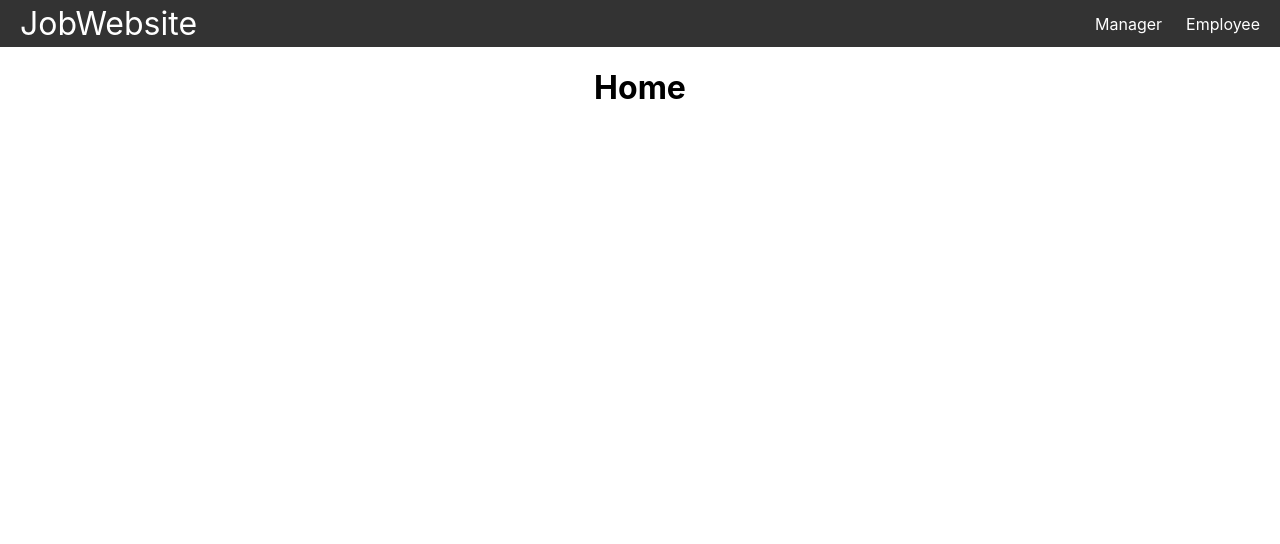
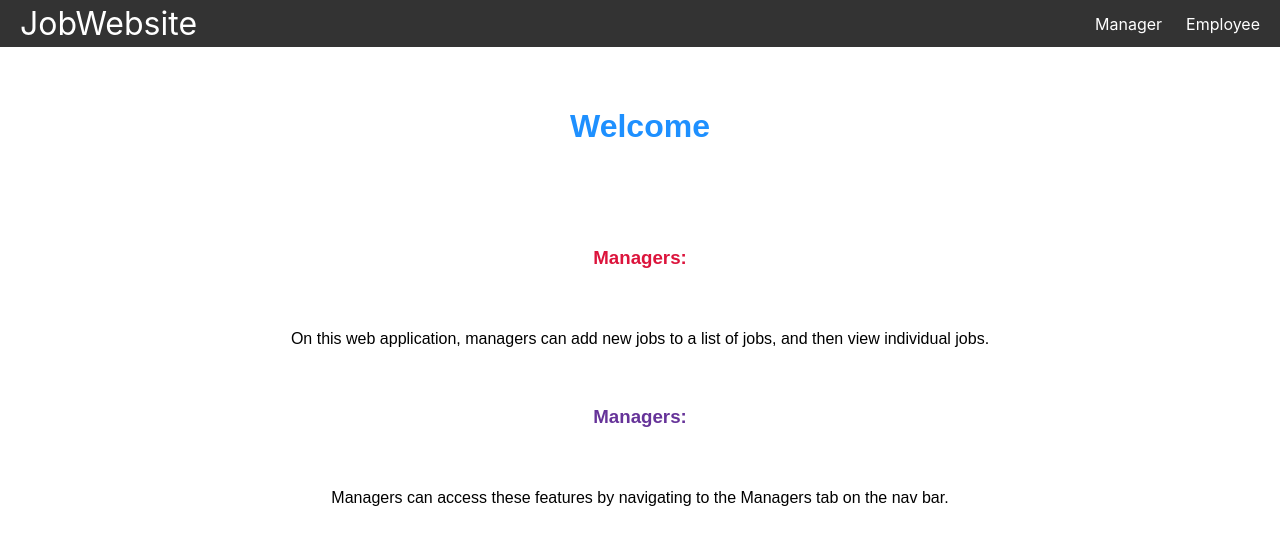
Before and after one commit to weskimo/hiring-app, a React (Create React App) app: page / in a window 1280 px wide. Shown: the top 544 px of the page. Built offline with nearby package versions, Linux system fonts and the light colour scheme.

Commit message:
just added some brief info and text styles to the homepage

```diff
--- a/src/pages/Home.js
+++ b/src/pages/Home.js
@@ -1,11 +1,30 @@
 import * as React from 'react';
 
+
 export default function Home() {
+
+    const mystyle1 = {
+        color: "white",
+        backgroundColor: "DodgerBlue",
+        padding: "10px",
+        fontFamily: "Arial"
+      };
+
+
 
     return (
         <>
 
-            <h1> Home</h1>
+            <h1 className='bigblueText'>Welcome</h1>
+
+            <div> <h3 className='managerText'>Managers:</h3> </div>
+            <div>
+             <text className='infoText'>On this web application, managers can add new jobs to a list of jobs, and then view individual jobs.</text>
+            </div>
+            <div>
+            <div> <h3 className='employeeText'>Managers:</h3> </div>
+            <text className='infoText'>Managers can access these features by navigating to the Managers tab on the nav bar.</text>
+            </div>
 
 
 
--- a/src/styles.css
+++ b/src/styles.css
@@ -56,3 +56,29 @@ body {
 .add-Job {
     flex-direction: row;
 }
+
+.bigblueText {
+    color: DodgerBlue;
+    padding: 40px;
+    font-family: Arial;
+    text-align: center;
+  }
+
+  .infoText {
+    font-family: Arial;
+    text-align: center;
+  }
+
+  .managerText {
+    font-family: Arial;
+    text-align: center;
+    color: crimson;
+    padding: 40px;
+  }
+
+  .employeeText {
+    font-family: Arial;
+    text-align: center;
+    color: rebeccapurple;
+    padding: 40px;
+  }
```
